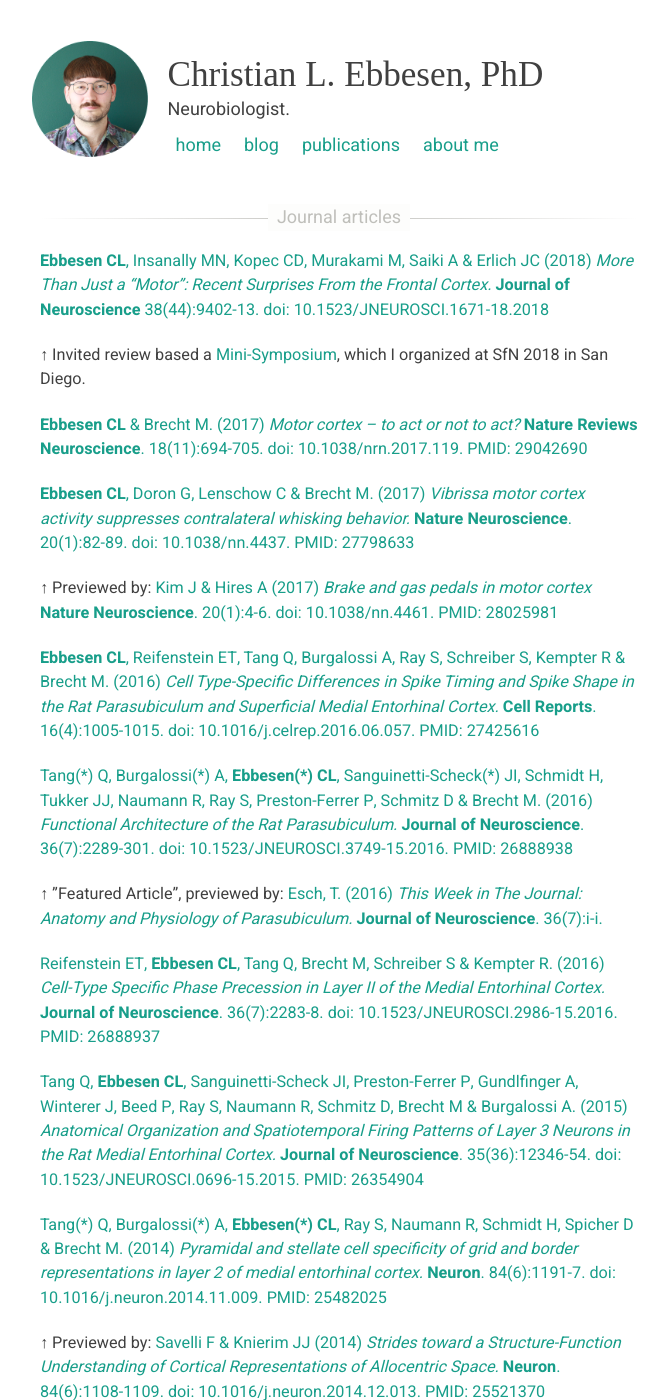
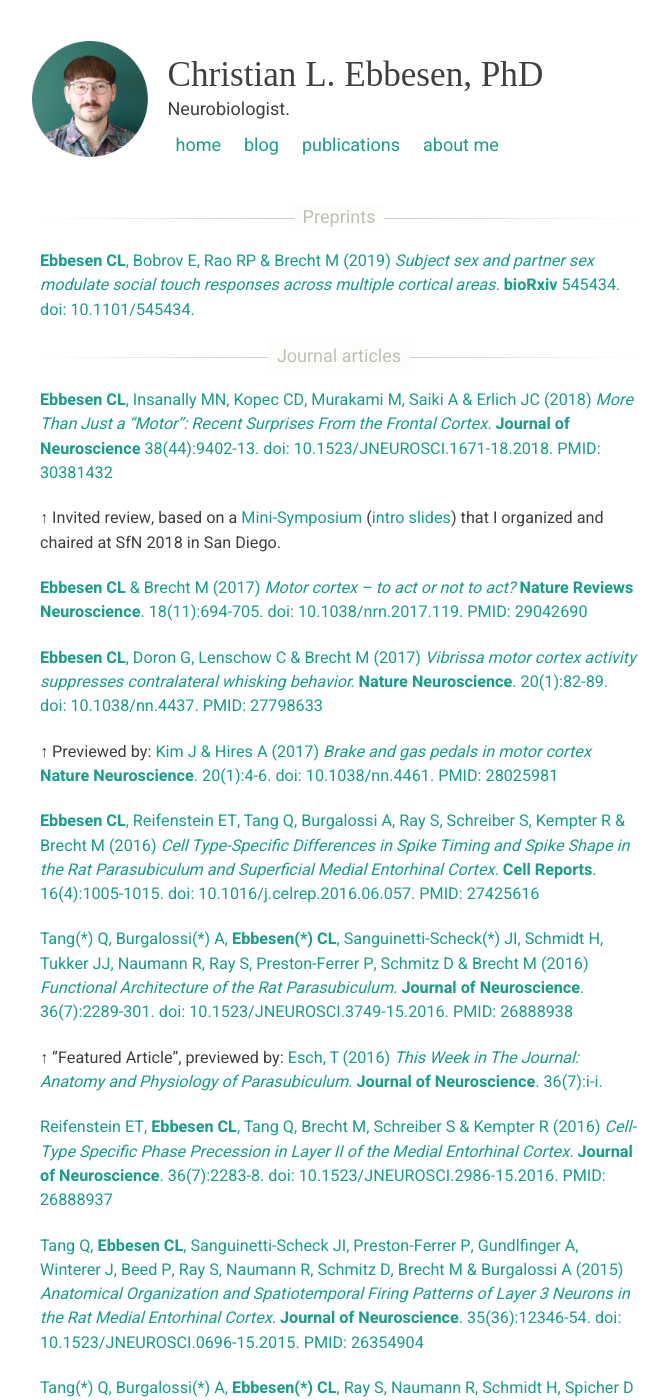
Before and after one commit to chrelli/chrelli.github.io, a Jekyll site: the page built from _pages/publications.md, in a window 1280 px wide and 1400 px high. Shown: the whole window, without its empty margins (301-970 px from the left). Built offline with Jekyll 4.4.1, drawn with Linux system fonts in a browser that asks for light colours; nearby versions of some CDN libraries; some web fonts are replaced; a style sheet for code colours, icons or effects is not loaded; some of the changed text lies outside the part shown.

Commit message:
added biorxiv preprint

```diff
--- a/_layouts/default.html
+++ b/_layouts/default.html
@@ -19,12 +19,11 @@
       document.documentElement.className = document.documentElement.className.replace(/\bno-js\b/g, '') + ' js ';
     </script>
 
-    <!-- For all browsers -->
+    <!-- For all browsers GOOGLE fonts -->
     <link href="https://fonts.googleapis.com/css?family=Song+Myung|Gochi+Hand|Heebo:100,300,400,500,700,800,900" rel="stylesheet">
 
     <link rel="stylesheet" href="https://use.fontawesome.com/releases/v5.1.0/css/all.css" integrity="sha384-lKuwvrZot6UHsBSfcMvOkWwlCMgc0TaWr+30HWe3a4ltaBwTZhyTEggF5tJv8tbt" crossorigin="anonymous">
     <link rel="stylesheet" href="https://cdn.rawgit.com/jpswalsh/academicons/master/css/academicons.min.css">
-
 
     <link rel="stylesheet" href="{{ '/assets/css/main.css' | absolute_url }}">
     <link rel="shortcut icon" type="image/x-icon" href="{{ site.favicon | absolute_url }}">
--- a/_pages/publications.md
+++ b/_pages/publications.md
@@ -16,41 +16,46 @@ Kramdown block styling looks like this:
 $green: #189e8a, could set up a scss link, just hard-coded for now
 
 Add this below an in-press: {: style="font-size: 90%; color: #189e8a;"}
+bioRχiv
 --->
+<hr class="hr-text" data-content="Preprints">
+
+[**Ebbesen CL**, Bobrov E, Rao RP & Brecht M (2019) *Subject sex and partner sex modulate social touch responses across multiple cortical areas.* **bioRxiv** 545434. doi: 10.1101/545434.](https://doi.org/10.1101/545434)
+{: style="font-size: 90%;"}
 
 <hr class="hr-text" data-content="Journal articles">
 
-[**Ebbesen CL**, Insanally MN, Kopec CD, Murakami M, Saiki A & Erlich JC (2018) *More Than Just a "Motor": Recent Surprises From the Frontal Cortex.* **Journal of Neuroscience** 38(44):9402-13. doi: 10.1523/JNEUROSCI.1671-18.2018](http://doi.org/10.1523/JNEUROSCI.1671-18.2018)
+[**Ebbesen CL**, Insanally MN, Kopec CD, Murakami M, Saiki A & Erlich JC (2018) *More Than Just a "Motor": Recent Surprises From the Frontal Cortex.* **Journal of Neuroscience** 38(44):9402-13. doi: 10.1523/JNEUROSCI.1671-18.2018. PMID: 30381432](http://doi.org/10.1523/JNEUROSCI.1671-18.2018)
 {: style="font-size: 90%;"}
 
-&uarr; Invited review based a [Mini-Symposium](https://abstractsonline.com/pp8/#!/4649/session/30), which I organized at SfN 2018 in San Diego.
+&uarr; Invited review, based on a [Mini-Symposium](https://abstractsonline.com/pp8/#!/4649/session/30) ([intro slides](/assets/docs/minisymp_slides.pdf)) that I organized and chaired at SfN 2018 in San Diego.
 {: style="font-size: 90%;"}
 
-[**Ebbesen CL** & Brecht M. (2017) *Motor cortex – to act or not to act?* **Nature Reviews Neuroscience**. 18(11):694-705. doi: 10.1038/nrn.2017.119. PMID: 29042690](http://dx.doi.org/10.1038/nrn.2017.119)
+[**Ebbesen CL** & Brecht M (2017) *Motor cortex – to act or not to act?* **Nature Reviews Neuroscience**. 18(11):694-705. doi: 10.1038/nrn.2017.119. PMID: 29042690](http://dx.doi.org/10.1038/nrn.2017.119)
 {: style="font-size: 90%;"}
 
-[**Ebbesen CL**, Doron G, Lenschow C & Brecht M. (2017) *Vibrissa motor cortex activity suppresses contralateral whisking behavior.* **Nature Neuroscience**. 20(1):82-89. doi: 10.1038/nn.4437. PMID: 27798633](http://dx.doi.org/10.1038/nn.4437)
+[**Ebbesen CL**, Doron G, Lenschow C & Brecht M (2017) *Vibrissa motor cortex activity suppresses contralateral whisking behavior.* **Nature Neuroscience**. 20(1):82-89. doi: 10.1038/nn.4437. PMID: 27798633](http://dx.doi.org/10.1038/nn.4437)
 {: style="font-size: 90%;"}
 
 &uarr; Previewed by: [Kim J & Hires A (2017) *Brake and gas pedals in motor cortex* **Nature Neuroscience**. 20(1):4-6. doi: 10.1038/nn.4461. PMID: 28025981](http://dx.doi.org/10.1038/nn.4461)
 {: style="font-size: 90%;"}
 
-[**Ebbesen CL**, Reifenstein ET, Tang Q, Burgalossi A, Ray S, Schreiber S, Kempter R & Brecht M. (2016) *Cell Type-Specific Differences in Spike Timing and Spike Shape in the Rat Parasubiculum and Superficial Medial Entorhinal Cortex.* **Cell Reports**. 16(4):1005-1015. doi: 10.1016/j.celrep.2016.06.057. PMID: 27425616](http://dx.doi.org/10.1016/j.celrep.2016.06.057)
+[**Ebbesen CL**, Reifenstein ET, Tang Q, Burgalossi A, Ray S, Schreiber S, Kempter R & Brecht M (2016) *Cell Type-Specific Differences in Spike Timing and Spike Shape in the Rat Parasubiculum and Superficial Medial Entorhinal Cortex.* **Cell Reports**. 16(4):1005-1015. doi: 10.1016/j.celrep.2016.06.057. PMID: 27425616](http://dx.doi.org/10.1016/j.celrep.2016.06.057)
 {: style="font-size: 90%;"}
 
-[Tang(\*) Q, Burgalossi(\*) A, **Ebbesen(\*) CL**, Sanguinetti-Scheck(\*) JI, Schmidt H, Tukker JJ, Naumann R, Ray S, Preston-Ferrer P, Schmitz D & Brecht M. (2016) *Functional Architecture of the Rat Parasubiculum.* **Journal of Neuroscience**. 36(7):2289-301. doi: 10.1523/JNEUROSCI.3749-15.2016. PMID: 26888938](http://dx.doi.org/10.1523/JNEUROSCI.3749-15.2016)
+[Tang(\*) Q, Burgalossi(\*) A, **Ebbesen(\*) CL**, Sanguinetti-Scheck(\*) JI, Schmidt H, Tukker JJ, Naumann R, Ray S, Preston-Ferrer P, Schmitz D & Brecht M (2016) *Functional Architecture of the Rat Parasubiculum.* **Journal of Neuroscience**. 36(7):2289-301. doi: 10.1523/JNEUROSCI.3749-15.2016. PMID: 26888938](http://dx.doi.org/10.1523/JNEUROSCI.3749-15.2016)
 {: style="font-size: 90%;"}
 
-&uarr; ”Featured Article”, previewed by: [Esch, T. (2016) *This Week in The Journal: Anatomy and Physiology of Parasubiculum.* **Journal of Neuroscience**. 36(7):i-i.](http://www.jneurosci.org/content/36/7/i)
+&uarr; ”Featured Article”, previewed by: [Esch, T (2016) *This Week in The Journal: Anatomy and Physiology of Parasubiculum.* **Journal of Neuroscience**. 36(7):i-i.](http://www.jneurosci.org/content/36/7/i)
 {: style="font-size: 90%;"}
 
-[Reifenstein ET, **Ebbesen CL**, Tang Q, Brecht M, Schreiber S & Kempter R. (2016) *Cell-Type Specific Phase Precession in Layer II of the Medial Entorhinal Cortex.* **Journal of Neuroscience**. 36(7):2283-8. doi: 10.1523/JNEUROSCI.2986-15.2016. PMID: 26888937](http://dx.doi.org/10.1523/JNEUROSCI.2986-15.2016)
+[Reifenstein ET, **Ebbesen CL**, Tang Q, Brecht M, Schreiber S & Kempter R (2016) *Cell-Type Specific Phase Precession in Layer II of the Medial Entorhinal Cortex.* **Journal of Neuroscience**. 36(7):2283-8. doi: 10.1523/JNEUROSCI.2986-15.2016. PMID: 26888937](http://dx.doi.org/10.1523/JNEUROSCI.2986-15.2016)
 {: style="font-size: 90%;"}
 
-[Tang Q, **Ebbesen CL**, Sanguinetti-Scheck JI, Preston-Ferrer P, Gundlfinger A, Winterer J, Beed P, Ray S, Naumann R, Schmitz D, Brecht M & Burgalossi A. (2015) *Anatomical Organization and Spatiotemporal Firing Patterns of Layer 3 Neurons in the Rat Medial Entorhinal Cortex.* **Journal of Neuroscience**. 35(36):12346-54. doi: 10.1523/JNEUROSCI.0696-15.2015. PMID: 26354904](http://dx.doi.org/10.1523/JNEUROSCI.0696-15.2015)
+[Tang Q, **Ebbesen CL**, Sanguinetti-Scheck JI, Preston-Ferrer P, Gundlfinger A, Winterer J, Beed P, Ray S, Naumann R, Schmitz D, Brecht M & Burgalossi A (2015) *Anatomical Organization and Spatiotemporal Firing Patterns of Layer 3 Neurons in the Rat Medial Entorhinal Cortex.* **Journal of Neuroscience**. 35(36):12346-54. doi: 10.1523/JNEUROSCI.0696-15.2015. PMID: 26354904](http://dx.doi.org/10.1523/JNEUROSCI.0696-15.2015)
 {: style="font-size: 90%;"}
 
-[Tang(\*) Q, Burgalossi(\*) A, **Ebbesen(\*) CL**, Ray S, Naumann R, Schmidt H, Spicher D & Brecht M. (2014) *Pyramidal and stellate cell specificity of grid and border representations in layer 2 of medial entorhinal cortex.* **Neuron**. 84(6):1191-7. doi: 10.1016/j.neuron.2014.11.009. PMID: 25482025](http://dx.doi.org/10.1016/j.neuron.2014.11.009)
+[Tang(\*) Q, Burgalossi(\*) A, **Ebbesen(\*) CL**, Ray S, Naumann R, Schmidt H, Spicher D & Brecht M (2014) *Pyramidal and stellate cell specificity of grid and border representations in layer 2 of medial entorhinal cortex.* **Neuron**. 84(6):1191-7. doi: 10.1016/j.neuron.2014.11.009. PMID: 25482025](http://dx.doi.org/10.1016/j.neuron.2014.11.009)
 {: style="font-size: 90%;"}
 
 &uarr; Previewed by: [Savelli F & Knierim JJ (2014) *Strides toward a Structure-Function Understanding of Cortical Representations of Allocentric Space.* **Neuron**. 84(6):1108-1109. doi: 10.1016/j.neuron.2014.12.013. PMID: 25521370](http://dx.doi.org/10.1016/j.neuron.2014.12.013)
--- a/_sass/_variables.scss
+++ b/_sass/_variables.scss
@@ -6,10 +6,12 @@
    Typography
    ========================================================================== */
 
+/* from google */
 $heebo                      : Heebo, "Hiragino Sans GB", "WenQuanYi Micro Hei", "Microsoft YaHei Light", sans-serif;
 $gochi-hand                 : Gochi Hand, "Hiragino Sans GB", "WenQuanYi Micro Hei", "Microsoft YaHei", sans-serif;
+$song-myung                 : Song Myung, serif;
 
-$song-myung                 : Song Myung, serif;
+/* Used to use heebo for global and song myung for the serif*/
 
 $global-font-family         : $heebo !default;
 $header-font-family         : $heebo !default;
@@ -18,12 +20,12 @@ $caption-font-family        : $heebo !default;
 $monospace                  : Monaco, Consolas, "Lucida Console", monospace !default;
 
 /* type scale */
-$type-size-1                : 2em !default;  // ~39.056px, used to be 2.441em
+$type-size-1                : 2em !default;  // ~39.056px, used to be 2.441em, 2 for heebo, sidefod
 $type-size-2                : 1.953em !default;  // ~31.248px
-$type-size-3                : 1.563em !default;  // ~25.008px
-$type-size-4                : 1.25em !default;   // ~20px
+$type-size-3                : 1.563em !default;  // ~25.008px name title
+$type-size-4                : 1.25em !default;   // ~20px date
 $type-size-5                : 1em !default;      // ~16px
-$type-size-6                : 0.75em !default;   // ~12px
+$type-size-6                : 0.75em !default;   // ~12px blog title
 $type-size-7                : 0.6875em !default; // ~11px
 $type-size-8                : 0.625em !default;  // ~10px
 
```
Also changed, not shown: _posts/2018-06-22-SfN-minisymposium.md (+2 -2 lines).
